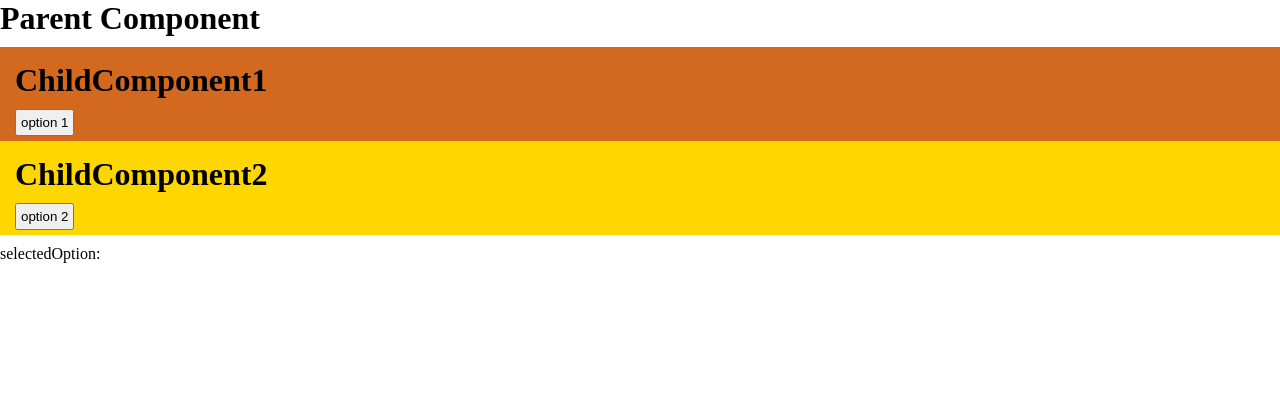
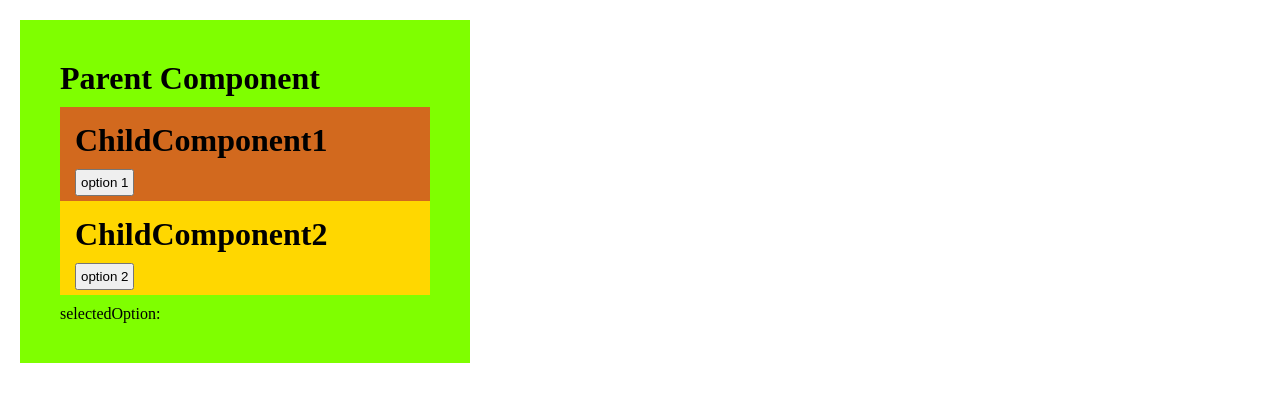
Before and after one commit to acciojob/lift-state-up-3-MANOJ-02460, a React app: page / in a window 1280 px wide. Built offline with nearby package versions, Linux system fonts and the light colour scheme.

```diff
--- a/src/styles/App.css
+++ b/src/styles/App.css
@@ -5,7 +5,7 @@
 }
 
 
-.parent-container{
+.parent{
     max-width: 450px;
     padding: 40px;
     background-color: #7FFF00;
```
